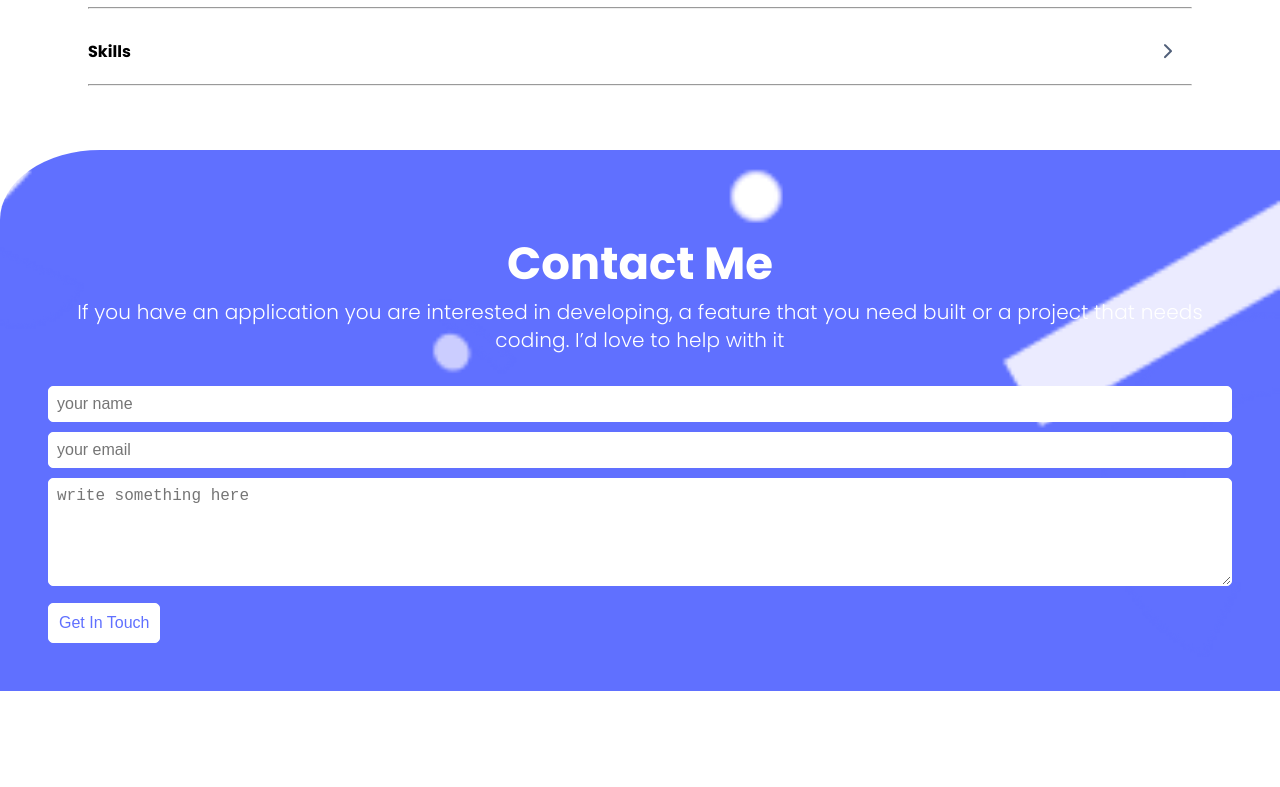
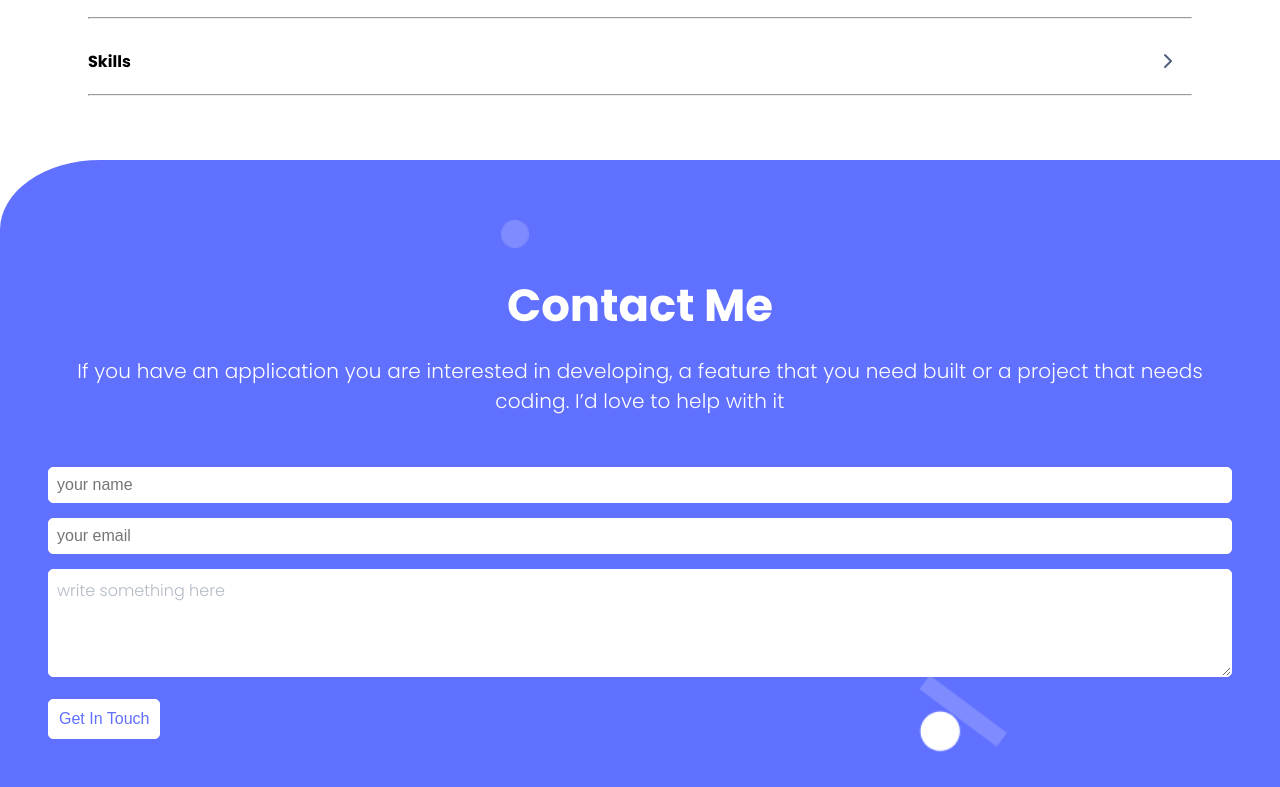
Before and after one commit to Hirwacardinalloic/PORTFOLIO, a website: page index.html in a window 1280 px wide. Shown: the part 3942-4729 px from the top of the page. Before the commit the page ends 4633 px from the top, so only its background shows below. Drawn offline with Linux system fonts and the light colour scheme.

Commit message:
Add contact-form graphics in to the background

```diff
--- a/style.css
+++ b/style.css
@@ -249,8 +249,8 @@ body {
   flex: none;
   order: 0;
   flex-grow: 0;
-  margin: 0;
   list-style: none;
+  margin-top: 10px;
 }
 
 .about-me .ico-img {
@@ -338,13 +338,13 @@ body {
 
 .contact{
   background-color:  #6070FF ;
-  background-image: url(/images/header-shapes-mobile.png) ;
-
-  background-repeat: no-repeat;
-  background-size: cover;
+  background-image: url(/images/contact-graph-2.png),url(/images/contact-graph-1.png),url(/images/contact-circle-1.png) ;
+  background-repeat: no-repeat, no-repeat, no-repeat;
+  background-size: 95px, 100px, 28px;
+  background-position:77% 95%,110% 3%,40% 10%;
   margin-top: 2rem;
   padding: 3rem;
-  padding-top: 5rem;
+  padding-top: 7rem;
   border-top-left-radius: 100px 70px;
   display: flex;
   flex-direction: column;
@@ -357,14 +357,16 @@ body {
   font-size: 45px;
   color: #fff;
   text-align: center;
+  margin-bottom: 1rem;
 }
 .contact-content p{
   font-weight: 300;
   font-size: 20px;
   color: #fff;
   text-align: center;
-  line-height: 28px;
+  line-height: 30px;
   letter-spacing: 0.01rem;
+  margin-bottom: 3.2rem;
 }
 
 .form-sections {
@@ -376,7 +378,7 @@ body {
   padding: 8px;
   border: 1px solid #fff;
   border-radius: 5px;
-  margin-bottom: 10px;
+  margin-bottom: 15px;
   font-weight: 300;
   font-size: 16px;
   color: black;
@@ -399,3 +401,8 @@ body {
   background-color: #6070FF;
   color: #fff;
 }
+
+textarea::placeholder{
+  font-family: 'Poppins',sans-serif;
+  color: #B3BAC5;
+}
```
Also changed, not shown: images/Rectangle_7.png (added), images/contact-circle-1.png (added), images/contact-graph-1.png (added), images/contact-graph-2.png (added), 1 other file.
